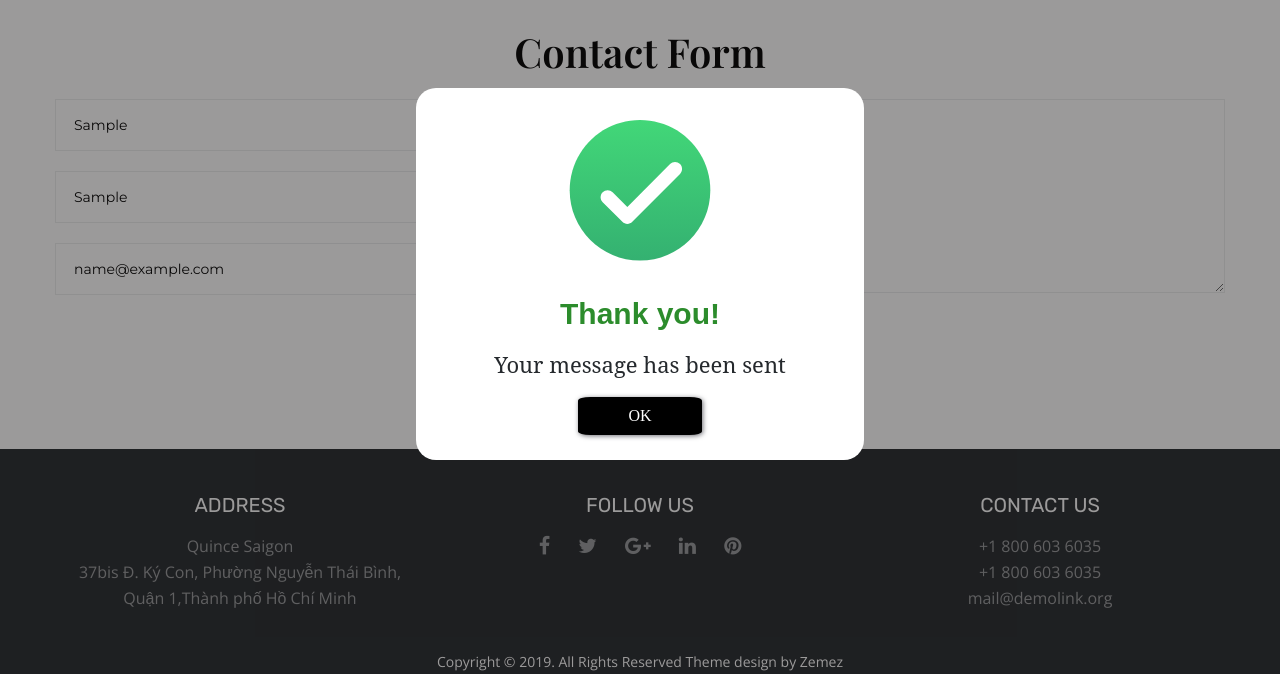
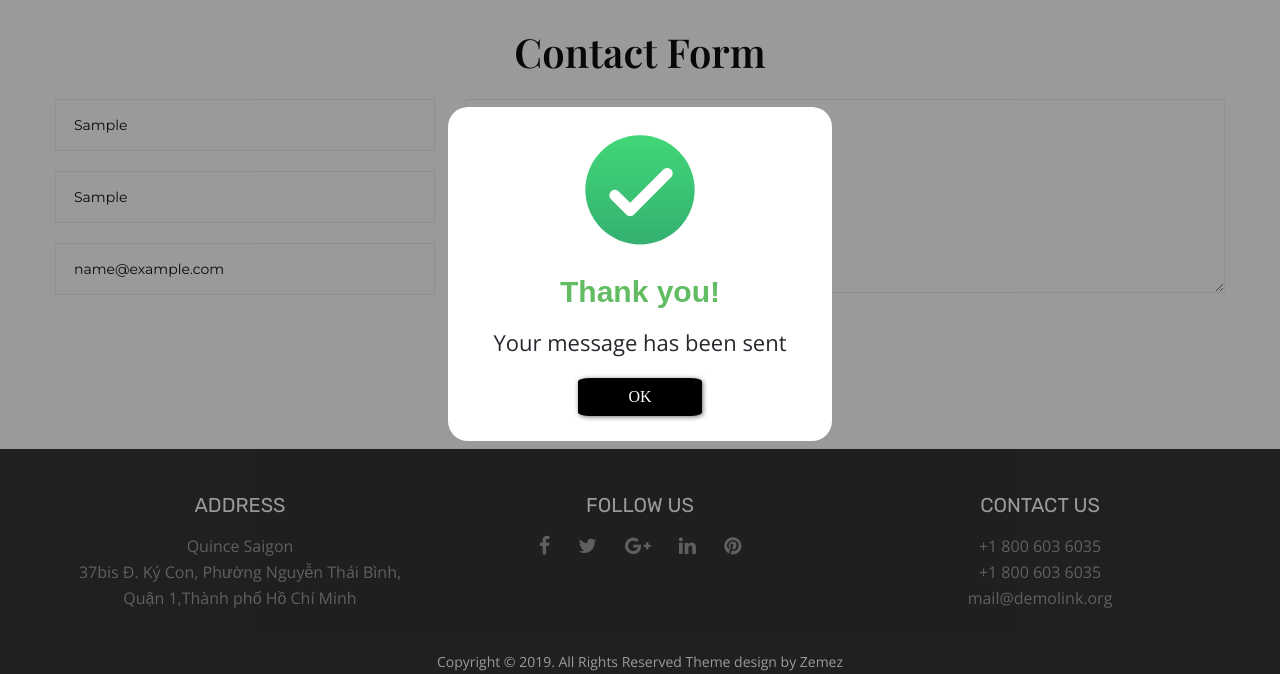
Before and after one commit to yoyoyo8x/cruncho.com, a plain HTML site: page Contact.html in a window 1280 px wide. Both pictures are taken after typing "Sample", "Sample", "name@example.com", "Sample" into the empty fields and a click on the button "SEND MESSAGE". Shown: the part 1169-1843 px from the top of the page. Drawn offline with nearby package versions, Linux system fonts and the light colour scheme.

Commit message:
Update Contact.css

```diff
--- a/assets/CSS/Contact.css
+++ b/assets/CSS/Contact.css
@@ -207,11 +207,11 @@ body {
   background-color: #fff;
   border-radius: 20px;
   text-align: center;
-  width: 35%;
+  width: 30%;
 }
 
 .popup-title {
-  color: #2c8c2c;
+  color: #62bc62;
   font-family: Arial;
   font-size: 30px;
   font-weight: 700;
@@ -220,15 +220,15 @@ body {
 
 #popup-confirm-content {
   color: #25292d;
-  font-family: "Noto Serif", serif;
+  font-family: "Open Sans", serif;
   font-size: 22px;
   line-height: 42px;
-  padding-bottom: 7px;
+  padding-bottom: 10px;
 }
 
 .popup-content svg {
-  max-width: 180px;
-  max-height: 180px;
+  max-width: 140px;
+  max-height: 140px;
 }
 
 .popup-close {
```
